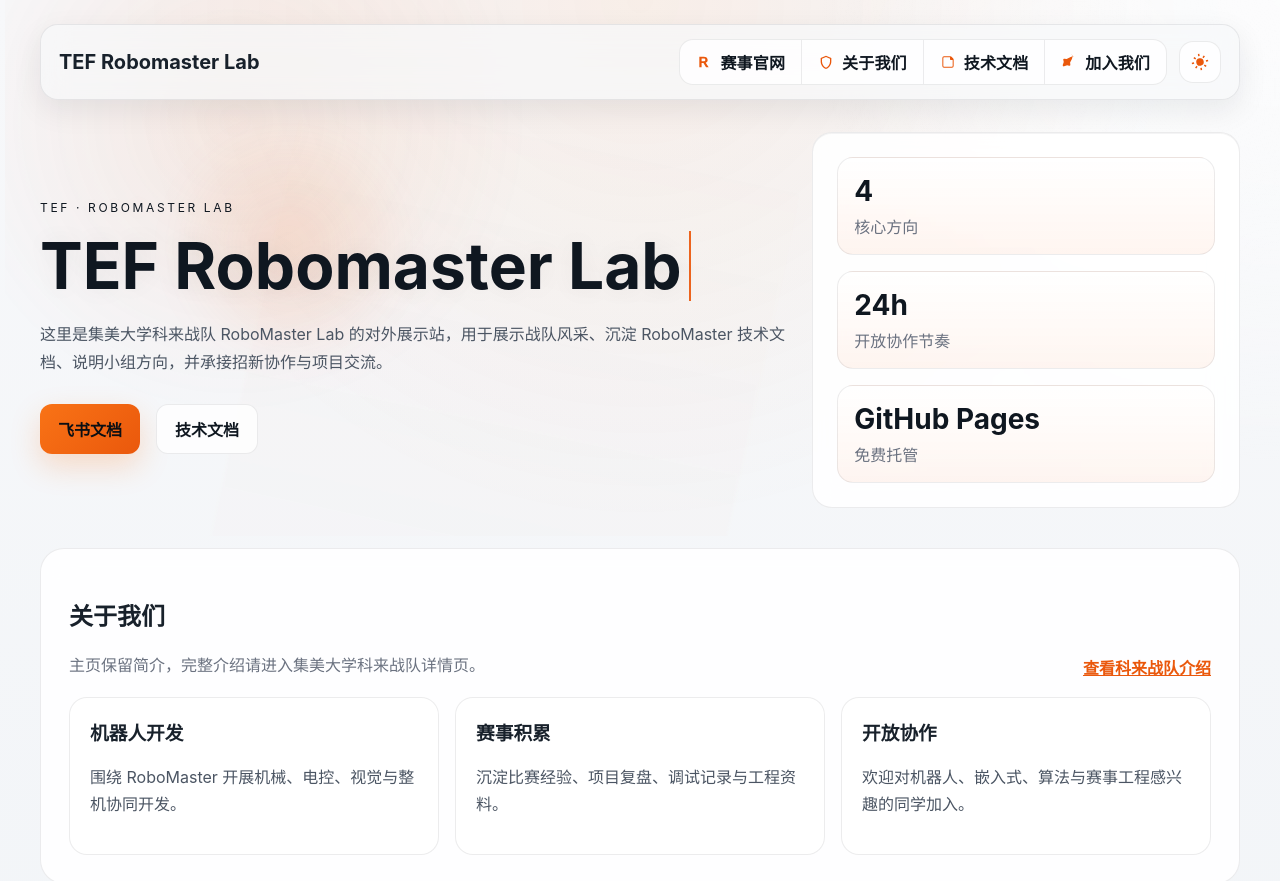
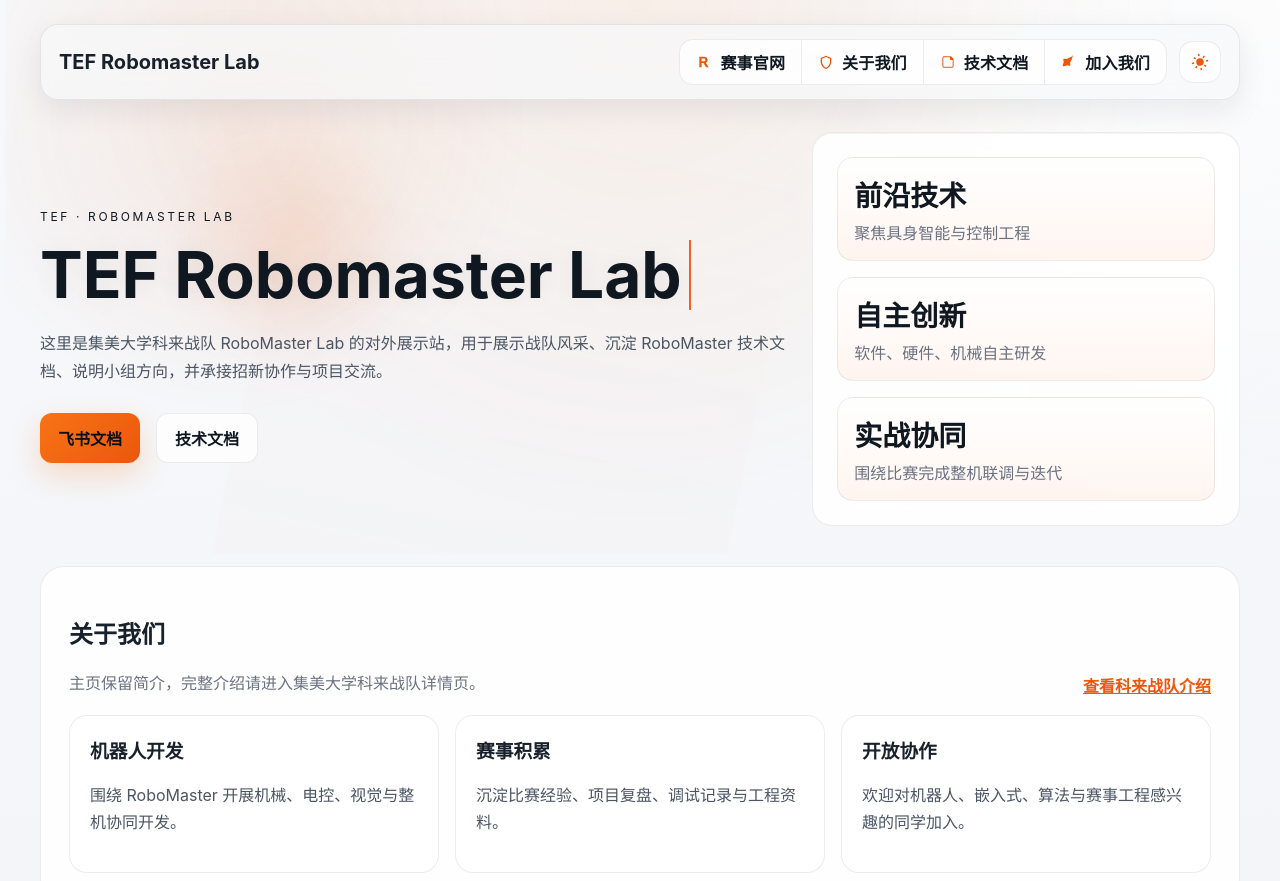
Before and after one commit to Szturin/robomaster-lab, an Astro site: page / in a window 1280 px wide. Shown: the top 881 px of the page. Built offline with nearby package versions, Linux system fonts and the light colour scheme; Astro itself is replaced by a stand-in of ours.

Commit message:
chore: auto publish site

```diff
--- a/src/layouts/Layout.astro
+++ b/src/layouts/Layout.astro
@@ -17,7 +17,7 @@ const {
 
 const site = Astro.site;
 const canonicalUrl = site ? new URL(canonicalPath ?? Astro.url.pathname, site).toString() : undefined;
-const defaultOgImage = site ? new URL(`${import.meta.env.BASE_URL}og-cover.svg`, site).toString() : undefined;
+const defaultOgImage = site ? new URL(`.${import.meta.env.BASE_URL}og-cover.svg`, site).toString() : undefined;
 const ogImageUrl = ogImage ? (site ? new URL(ogImage, site).toString() : ogImage) : defaultOgImage;
 const robots = noindex ? 'noindex, nofollow' : 'index, follow';
 const structuredData = {
--- a/src/pages/index.astro
+++ b/src/pages/index.astro
@@ -86,9 +86,9 @@ const robomasterUrl = 'https://www.robomaster.com/zh-CN';
 					</div>
 				</div>
 				<div class="hero-card reveal-sequence reveal-delay-5">
-					<div class="metric"><span>4</span><label>核心方向</label></div>
-					<div class="metric"><span>24h</span><label>开放协作节奏</label></div>
-					<div class="metric"><span>GitHub Pages</span><label>免费托管</label></div>
+					<div class="metric"><span>前沿技术</span><label>聚焦具身智能与控制工程</label></div>
+					<div class="metric"><span>自主创新</span><label>软件、硬件、机械自主研发</label></div>
+					<div class="metric"><span>实战协同</span><label>围绕比赛完成整机联调与迭代</label></div>
 				</div>
 			</section>
 		</header>
```
